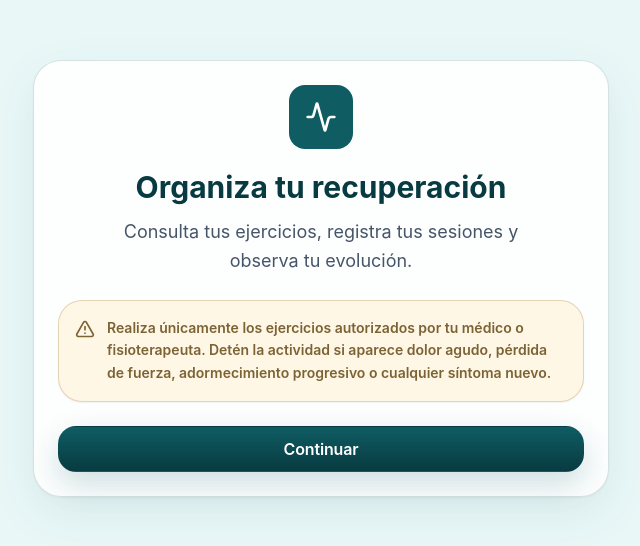
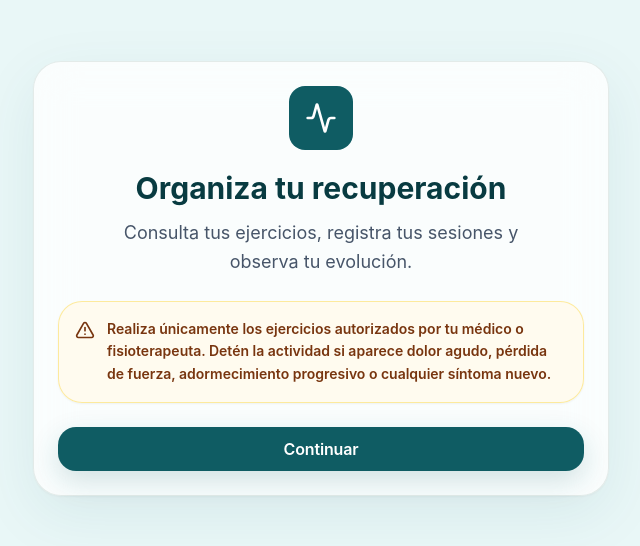
Before and after one commit to frjodupa/mi-recuperacion-lumbar, a React (Vite) app: page / in a window 1280 px wide. Shown: the part 122-668 px from the top of the page, without its empty margins (319-959 px from the left). Built offline with nearby package versions, Linux system fonts and the light colour scheme.

Commit message:
Revert "Stabilize visual system and theme modes"
This reverts commit c28875f1e8be67babc10dedb4412ee44c0ce4f5d.

```diff
--- a/package.json
+++ b/package.json
@@ -1,6 +1,6 @@
 {
   "name": "mi-recuperacion-lumbar",
-  "version": "1.0.7",
+  "version": "1.0.6",
   "private": true,
   "type": "module",
   "scripts": {
--- a/public/sw.js
+++ b/public/sw.js
@@ -1,4 +1,4 @@
-const CACHE_NAME = 'mi-recuperacion-lumbar-v11-1-0-7';
+const CACHE_NAME = 'mi-recuperacion-lumbar-v10-1-0-6';
 const CORE_ASSETS = [
   '/',
   '/index.html',
--- a/src/components/ui.tsx
+++ b/src/components/ui.tsx
@@ -1,52 +1,24 @@
 import type { ReactNode } from 'react';
-import { AlertTriangle, Check, Monitor, Moon, Sun, X } from 'lucide-react';
+import { AlertTriangle, Check, X } from 'lucide-react';
 import { safetyNotice } from '../data/initialData';
-import type { UserPreferences } from '../types';
 
 export function Card({ children, className = '' }: { children: ReactNode; className?: string }) {
-  return <section className={`ui-card print-card animate-soft premium-card-enter rounded-[28px] border p-6 ${className}`}>{children}</section>;
+  return <section className={`print-card animate-soft glass-card premium-card-enter rounded-[28px] border p-6 hover:-translate-y-0.5 ${className}`}>{children}</section>;
 }
 
 export function Button({ children, variant = 'primary', className = '', ...props }: React.ButtonHTMLAttributes<HTMLButtonElement> & { variant?: 'primary' | 'secondary' | 'ghost' | 'danger' }) {
   const variants = {
-    primary: 'ui-button-primary',
-    secondary: 'ui-button-secondary',
-    ghost: 'ui-button-ghost',
-    danger: 'ui-button-danger',
+    primary: 'bg-app-primary text-white shadow-[0_10px_28px_rgba(15,92,99,0.18)] hover:bg-app-primaryDark hover:shadow-[0_14px_36px_rgba(15,92,99,0.24)] active:scale-[0.98]',
+    secondary: 'bg-app-secondary/14 text-app-primaryDark ring-1 ring-app-secondary/20 hover:bg-app-secondary/22 active:scale-[0.98]',
+    ghost: 'bg-white/60 text-app-primaryDark border border-app-border hover:bg-app-primaryLight active:scale-[0.98]',
+    danger: 'bg-white/85 text-app-danger border border-red-100 hover:bg-red-50 active:scale-[0.98]',
   };
-  return <button className={`ui-button animate-soft inline-flex items-center justify-center gap-2 rounded-[18px] px-4 py-2.5 font-semibold tracking-[-0.01em] transition disabled:cursor-not-allowed disabled:opacity-50 ${variants[variant]} ${className}`} {...props}>{children}</button>;
-}
-
-export function ThemeSelector({ value, onChange, compact = false }: { value: UserPreferences['theme']; onChange: (theme: UserPreferences['theme']) => void; compact?: boolean }) {
-  const options: { value: UserPreferences['theme']; label: string; icon: typeof Sun }[] = [
-    { value: 'light', label: 'Claro', icon: Sun },
-    { value: 'dark', label: 'Oscuro', icon: Moon },
-    { value: 'system', label: 'Sistema', icon: Monitor },
-  ];
-
-  return (
-    <div className={`theme-switcher ${compact ? 'theme-switcher-compact' : ''}`} role="group" aria-label="Modo visual">
-      {options.map(({ value: option, label, icon: Icon }) => (
-        <button
-          key={option}
-          type="button"
-          className={value === option ? 'is-active' : ''}
-          onClick={() => onChange(option)}
-          aria-pressed={value === option}
-          aria-label={`Tema ${label.toLowerCase()}`}
-          title={label}
-        >
-          <Icon className="size-4" aria-hidden />
-          {!compact && <span>{label}</span>}
-        </button>
-      ))}
-    </div>
-  );
+  return <button className={`animate-soft inline-flex items-center justify-center gap-2 rounded-[18px] px-4 py-2.5 font-semibold tracking-[-0.01em] transition disabled:cursor-not-allowed disabled:opacity-50 ${variants[variant]} ${className}`} {...props}>{children}</button>;
 }
 
 export function SafetyNotice() {
   return (
-    <div className="ui-alert ui-alert-warning rounded-[24px] border p-4 shadow-sm backdrop-blur">
+    <div className="rounded-[24px] border border-amber-200/80 bg-amber-50/80 p-4 text-amber-900 shadow-sm backdrop-blur">
       <div className="flex gap-3">
         <AlertTriangle className="mt-0.5 size-5 shrink-0" aria-hidden />
         <p className="m-0 text-sm font-semibold leading-relaxed">{safetyNotice}</p>
@@ -57,8 +29,8 @@ export function SafetyNotice() {
 
 export function Modal({ title, children, onClose }: { title: string; children: ReactNode; onClose: () => void }) {
   return (
-    <div className="ui-modal-backdrop fixed inset-0 z-50 grid place-items-center p-4" role="dialog" aria-modal="true">
-      <div className="ui-modal-panel max-h-[92vh] w-full max-w-5xl overflow-auto rounded-[30px] border p-6 shadow-2xl backdrop-blur-2xl">
+    <div className="fixed inset-0 z-50 grid place-items-center bg-petrol-700/40 p-4" role="dialog" aria-modal="true">
+      <div className="max-h-[92vh] w-full max-w-5xl overflow-auto rounded-[30px] border border-app-border bg-app-surface/95 p-6 shadow-2xl backdrop-blur-2xl">
         <div className="mb-4 flex items-center justify-between gap-3">
           <h2 className="text-xl font-bold text-app-primaryDark">{title}</h2>
           <Button variant="ghost" onClick={onClose} aria-label="Cerrar"><X className="size-5" /></Button>
--- a/src/data/initialData.ts
+++ b/src/data/initialData.ts
@@ -690,7 +690,7 @@ export const initialRoutines: Routine[] = [
 export const defaultPreferences: UserPreferences = {
   onboarded: false,
   acceptedMedicalNotice: false,
-  theme: 'light',
+  theme: 'system',
   textSize: 'normal',
   highContrast: false,
   soundEnabled: false,
--- a/src/main.tsx
+++ b/src/main.tsx
@@ -2,25 +2,6 @@ import React from 'react';
 import ReactDOM from 'react-dom/client';
 import App from './App';
 import './styles.css';
-
-const STORAGE_KEY = 'mi-recuperacion-lumbar-state-v1';
-
-function applyInitialTheme() {
-  try {
-    const saved = JSON.parse(localStorage.getItem(STORAGE_KEY) || '{}');
-    const theme = saved?.preferences?.theme || 'light';
-    const prefersDark = window.matchMedia?.('(prefers-color-scheme: dark)').matches;
-    const dark = theme === 'dark' || (theme === 'system' && prefersDark);
-    document.documentElement.classList.toggle('theme-dark', dark);
-    document.documentElement.classList.toggle('theme-light', !dark);
-    document.documentElement.style.colorScheme = dark ? 'dark' : 'light';
-  } catch {
-    document.documentElement.classList.add('theme-light');
-    document.documentElement.style.colorScheme = 'light';
-  }
-}
-
-applyInitialTheme();
 
 ReactDOM.createRoot(document.getElementById('root')!).render(
   <React.StrictMode>
--- a/src/styles.css
+++ b/src/styles.css
@@ -7,44 +7,19 @@
   --color-primary-dark: #083b41;
   --color-primary-light: #e9f7f7;
   --color-secondary: #62cfd0;
-  --color-background: #f6f8f6;
+  --color-background: #f7f8f5;
   --color-surface: #ffffff;
-  --color-surface-elevated: #fbfdfc;
   --color-success: #2f8f69;
   --color-warning: #a57532;
   --color-danger: #a94f46;
   --color-text-primary: #12343a;
   --color-text-secondary: #667174;
   --color-border: #dfe7e4;
-  --bg: var(--color-background);
-  --surface: var(--color-surface);
-  --surface-elevated: var(--color-surface-elevated);
-  --text-primary: var(--color-text-primary);
-  --text-secondary: var(--color-text-secondary);
-  --border: var(--color-border);
-  --accent: var(--color-secondary);
-  --accent-hover: #0f8f95;
-  --success: var(--color-success);
-  --warning: var(--color-warning);
-  --danger: var(--color-danger);
-  --radius-sm: 0.875rem;
-  --radius-md: 1.25rem;
-  --radius-lg: 1.75rem;
-  --space-1: 0.5rem;
-  --space-2: 1rem;
-  --space-3: 1.5rem;
-  --space-4: 2rem;
-  --transition-fast: 160ms cubic-bezier(0.22, 1, 0.36, 1);
-  --glass-surface: rgba(255, 255, 255, 0.88);
-  --glass-border: rgba(210, 224, 221, 0.92);
-  --muted-surface: #eef7f6;
-  --warning-surface: #fff7e6;
-  --danger-surface: #fff1ef;
+  --glass-surface: rgba(255, 255, 255, 0.78);
+  --glass-border: rgba(255, 255, 255, 0.82);
   --ring-track: #d9ecec;
-  --shadow-sm: 0 1px 2px rgba(13, 45, 49, 0.05);
-  --shadow-md: 0 16px 48px rgba(15, 92, 99, 0.08);
-  --shadow-soft-ui: var(--shadow-sm), var(--shadow-md);
-  --shadow-hover-ui: 0 1px 2px rgba(13, 45, 49, 0.05), 0 22px 64px rgba(15, 92, 99, 0.11);
+  --shadow-soft-ui: 0 1px 2px rgba(13, 45, 49, 0.04), 0 18px 60px rgba(15, 92, 99, 0.08);
+  --shadow-hover-ui: 0 1px 2px rgba(13, 45, 49, 0.04), 0 24px 80px rgba(15, 92, 99, 0.12);
   color: var(--color-text-primary);
   background: var(--color-background);
   font-family: Inter, ui-sans-serif, system-ui, -apple-system, BlinkMacSystemFont, "Segoe UI", sans-serif;
@@ -55,7 +30,7 @@
 
 * { box-sizing: border-box; }
 html { scroll-behavior: smooth; }
-body { margin: 0; min-width: 320px; min-height: 100vh; background: var(--bg); color: var(--text-primary); }
+body { margin: 0; min-width: 320px; min-height: 100vh; background: var(--color-background); }
 button, input, select, textarea { font: inherit; }
 button { min-height: 44px; }
 button, a, input, select, textarea { outline-color: transparent; }
@@ -74,34 +49,19 @@ button:focus-visible, a:focus-visible, input:focus-visible, select:focus-visible
 
 .theme-dark {
   --color-primary: #5dd6d8;
-  --color-primary-dark: #ecfbfb;
+  --color-primary-dark: #d7fbfb;
   --color-primary-light: #14363b;
   --color-secondary: #38c8cb;
-  --color-background: #07181c;
-  --color-surface: #10262b;
-  --color-surface-elevated: #163137;
+  --color-background: #071518;
+  --color-surface: #102327;
   --color-success: #7bd8a7;
   --color-warning: #f5c46b;
   --color-danger: #ff9b91;
-  --color-text-primary: #f0fbfb;
-  --color-text-secondary: #b8cdd0;
-  --color-border: #284950;
-  --bg: var(--color-background);
-  --surface: var(--color-surface);
-  --surface-elevated: var(--color-surface-elevated);
-  --text-primary: var(--color-text-primary);
-  --text-secondary: var(--color-text-secondary);
-  --border: var(--color-border);
-  --accent: var(--color-secondary);
-  --accent-hover: #71e0e2;
-  --success: var(--color-success);
-  --warning: var(--color-warning);
-  --danger: var(--color-danger);
+  --color-text-primary: #edfafa;
+  --color-text-secondary: #b5c9cc;
+  --color-border: #24464b;
   --glass-surface: rgba(16, 35, 39, 0.78);
-  --glass-border: rgba(120, 219, 221, 0.18);
-  --muted-surface: #142f35;
-  --warning-surface: rgba(245, 196, 107, 0.12);
-  --danger-surface: rgba(255, 155, 145, 0.13);
+  --glass-border: rgba(93, 214, 216, 0.18);
   --ring-track: #1d3b40;
   --shadow-soft-ui: 0 1px 2px rgba(0, 0, 0, 0.2), 0 18px 60px rgba(0, 0, 0, 0.24);
   --shadow-hover-ui: 0 1px 2px rgba(0, 0, 0, 0.22), 0 24px 80px rgba(0, 0, 0, 0.32);
@@ -142,167 +102,9 @@ button:focus-visible, a:focus-visible, input:focus-visible, select:focus-visible
 .theme-dark input,
 .theme-dark select,
 .theme-dark textarea {
-  background-color: var(--surface-elevated);
+  background-color: #0c1d21;
   color: var(--color-text-primary);
   border-color: var(--color-border);
-}
-
-.theme-dark .bg-white\/70,
-.theme-dark .bg-white\/72,
-.theme-dark .bg-white\/78,
-.theme-dark .bg-white\/80,
-.theme-dark .bg-white\/85,
-.theme-dark .bg-white\/95,
-.theme-dark .bg-white\/60,
-.theme-dark .bg-white\/58,
-.theme-dark .bg-white\/50,
-.theme-dark .bg-white\/48 {
-  background-color: rgba(16, 38, 43, 0.78) !important;
-}
-
-.theme-dark .border-white\/70,
-.theme-dark .border-white\/80 {
-  border-color: var(--border) !important;
-}
-
-.theme-dark .text-amber-900,
-.theme-dark .text-amber-800 {
-  color: #ffd48a !important;
-}
-
-.theme-dark .bg-amber-50 {
-  background-color: var(--warning-surface) !important;
-}
-
-.theme-dark .bg-red-50 {
-  background-color: var(--danger-surface) !important;
-}
-
-.theme-dark .ring-aqua {
-  --tw-ring-color: rgba(56, 200, 203, 0.78) !important;
-}
-
-.ui-card {
-  background: var(--glass-surface);
-  border-color: var(--glass-border);
-  box-shadow: var(--shadow-soft-ui);
-  backdrop-filter: blur(18px) saturate(1.06);
-}
-
-.ui-button {
-  border: 1px solid transparent;
-  box-shadow: var(--shadow-sm);
-}
-
-.ui-button-primary {
-  background: linear-gradient(180deg, var(--color-primary), var(--color-primary-dark));
-  color: #ffffff;
-  box-shadow: 0 12px 30px rgba(15, 92, 99, 0.2);
-}
-
-.ui-button-primary:hover {
-  filter: brightness(0.96);
-  box-shadow: 0 16px 42px rgba(15, 92, 99, 0.26);
-}
-
-.ui-button-secondary {
-  background: color-mix(in srgb, var(--accent) 16%, transparent);
-  border-color: color-mix(in srgb, var(--accent) 26%, transparent);
-  color: var(--text-primary);
-}
-
-.ui-button-secondary:hover {
-  background: color-mix(in srgb, var(--accent) 24%, transparent);
-}
-
-.ui-button-ghost {
-  background: color-mix(in srgb, var(--surface) 72%, transparent);
-  border-color: var(--border);
-  color: var(--text-primary);
-}
-
-.ui-button-ghost:hover {
-  background: var(--muted-surface);
-}
-
-.ui-button-danger {
-  background: var(--danger-surface);
-  border-color: color-mix(in srgb, var(--danger) 28%, transparent);
-  color: var(--danger);
-}
-
-.ui-button-danger:hover {
-  background: color-mix(in srgb, var(--danger) 18%, var(--surface));
-}
-
-.ui-alert {
-  border-color: color-mix(in srgb, var(--warning) 28%, transparent);
-  background: var(--warning-surface);
-  color: color-mix(in srgb, var(--warning) 72%, var(--text-primary));
-}
-
-.ui-modal-backdrop {
-  background: rgba(5, 27, 31, 0.46);
-}
-
-.ui-modal-panel {
-  background: color-mix(in srgb, var(--surface) 94%, transparent);
-  border-color: var(--border);
-  color: var(--text-primary);
-}
-
-.sidebar-shell,
-.mobile-nav-inner {
-  background: color-mix(in srgb, var(--surface) 80%, transparent);
-  border-color: var(--glass-border);
-  box-shadow: var(--shadow-soft-ui);
-}
-
-.mobile-nav {
-  border-top: 1px solid var(--glass-border);
-  background: color-mix(in srgb, var(--surface) 76%, transparent);
-  box-shadow: 0 -18px 50px rgba(15, 92, 99, 0.08);
-  backdrop-filter: blur(22px) saturate(1.08);
-}
-
-.theme-switcher {
-  display: grid;
-  grid-template-columns: repeat(3, minmax(0, 1fr));
-  gap: 0.25rem;
-  width: 100%;
-  border: 1px solid var(--border);
-  border-radius: 1.15rem;
-  background: color-mix(in srgb, var(--surface-elevated) 82%, transparent);
-  padding: 0.25rem;
-}
-
-.theme-switcher button {
-  display: inline-flex;
-  min-height: 2.25rem;
-  align-items: center;
-  justify-content: center;
-  gap: 0.35rem;
-  border-radius: 0.9rem;
-  color: var(--text-secondary);
-  font-size: 0.78rem;
-  font-weight: 800;
-  transition: background var(--transition-fast), color var(--transition-fast), box-shadow var(--transition-fast);
-}
-
-.theme-switcher button:hover {
-  background: var(--muted-surface);
-  color: var(--text-primary);
-}
-
-.theme-switcher button.is-active {
-  background: var(--color-primary);
-  color: #ffffff;
-  box-shadow: 0 8px 20px rgba(15, 92, 99, 0.18);
-}
-
-.theme-switcher-compact {
-  width: auto;
-  grid-template-columns: repeat(3, 2.25rem);
 }
 
 .app-surface {
@@ -354,9 +156,8 @@ button:focus-visible, a:focus-visible, input:focus-visible, select:focus-visible
   position: relative;
   overflow: hidden;
   background:
-    linear-gradient(135deg, color-mix(in srgb, var(--surface) 94%, transparent), color-mix(in srgb, var(--muted-surface) 72%, transparent)),
+    linear-gradient(135deg, rgba(255, 255, 255, 0.92), rgba(233, 247, 247, 0.72)),
     radial-gradient(circle at 82% 16%, rgba(98, 207, 208, 0.34), transparent 18rem);
-  border-color: var(--glass-border);
 }
 
 .premium-hero::after {
@@ -372,9 +173,8 @@ button:focus-visible, a:focus-visible, input:focus-visible, select:focus-visible
 
 .premium-kpi {
   min-width: 0;
-  background: linear-gradient(180deg, color-mix(in srgb, var(--surface) 92%, transparent), color-mix(in srgb, var(--surface-elevated) 72%, transparent));
-  border-color: var(--glass-border);
-  box-shadow: inset 0 1px 0 color-mix(in srgb, var(--surface) 78%, transparent), 0 12px 36px rgba(15, 92, 99, 0.06);
+  background: linear-gradient(180deg, rgba(255, 255, 255, 0.84), rgba(255, 255, 255, 0.58));
+  box-shadow: inset 0 1px 0 rgba(255,255,255,0.74), 0 12px 36px rgba(15, 92, 99, 0.06);
 }
 
 .dashboard-kpi-grid {
@@ -425,7 +225,7 @@ button:focus-visible, a:focus-visible, input:focus-visible, select:focus-visible
   max-width: 100%;
   align-items: center;
   border-radius: 999px;
-  background: color-mix(in srgb, var(--accent) 18%, transparent);
+  background: rgba(98, 207, 208, 0.16);
   padding: 0.42rem 0.78rem;
   font-size: clamp(1rem, 1.5vw, 1.25rem);
   line-height: 1.1;
@@ -439,20 +239,6 @@ button:focus-visible, a:focus-visible, input:focus-visible, select:focus-visible
 
 .premium-timeline-dot {
   box-shadow: 0 0 0 6px rgba(98, 207, 208, 0.16);
-}
-
-.theme-dark .premium-hero {
-  background:
-    linear-gradient(135deg, rgba(16, 38, 43, 0.94), rgba(20, 47, 53, 0.78)),
-    radial-gradient(circle at 82% 16%, rgba(56, 200, 203, 0.18), transparent 18rem);
-}
-
-.theme-dark .premium-hero::after {
-  background: radial-gradient(circle, rgba(56, 200, 203, 0.08), transparent 64%);
-}
-
-.theme-dark .premium-kpi {
-  background: linear-gradient(180deg, rgba(22, 49, 55, 0.9), rgba(16, 38, 43, 0.78));
 }
 
 @media (min-width: 768px) {
@@ -486,7 +272,7 @@ input[type="range"] {
   appearance: none;
   height: 0.65rem;
   border-radius: 999px;
-  background: linear-gradient(90deg, var(--accent), var(--success));
+  background: linear-gradient(90deg, var(--color-secondary), var(--color-success));
   box-shadow: inset 0 0 0 1px rgba(15, 92, 99, 0.08);
 }
 
@@ -495,9 +281,8 @@ select,
 textarea {
   border-radius: 1rem;
   border: 1px solid var(--color-border);
-  background: color-mix(in srgb, var(--surface) 84%, transparent);
-  color: var(--text-primary);
-  box-shadow: inset 0 1px 0 color-mix(in srgb, var(--surface) 70%, transparent);
+  background: rgba(255, 255, 255, 0.74);
+  box-shadow: inset 0 1px 0 rgba(255,255,255,0.64);
   transition: border-color 180ms ease, box-shadow 180ms ease, background 180ms ease;
 }
 
@@ -513,7 +298,7 @@ input[type="range"]::-webkit-slider-thumb {
   width: 1.35rem;
   height: 1.35rem;
   border-radius: 999px;
-  background: var(--surface);
+  background: #ffffff;
   border: 4px solid var(--color-primary);
   box-shadow: 0 6px 18px rgba(15, 92, 99, 0.22);
 }
@@ -522,7 +307,7 @@ input[type="range"]::-moz-range-thumb {
   width: 1.05rem;
   height: 1.05rem;
   border-radius: 999px;
-  background: var(--surface);
+  background: #ffffff;
   border: 4px solid var(--color-primary);
   box-shadow: 0 6px 18px rgba(15, 92, 99, 0.22);
 }
```
Also changed, not shown: src/App.tsx (+3 -14 lines), src/components/BottomNavigation.tsx (+5 -11 lines), src/components/Header.tsx (+3 -6 lines), 2 other files (tests, documents, lock files or other folders).
